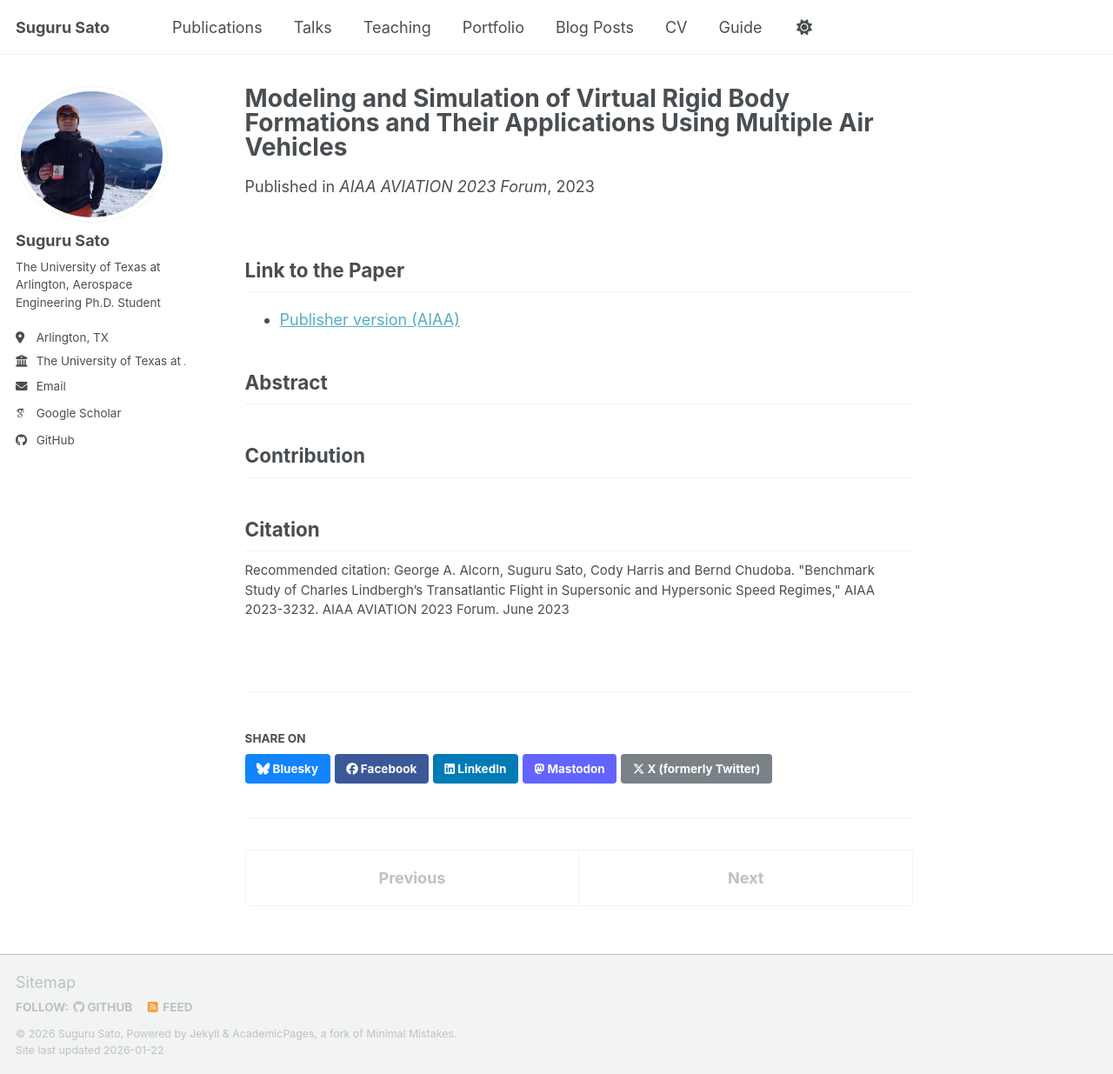
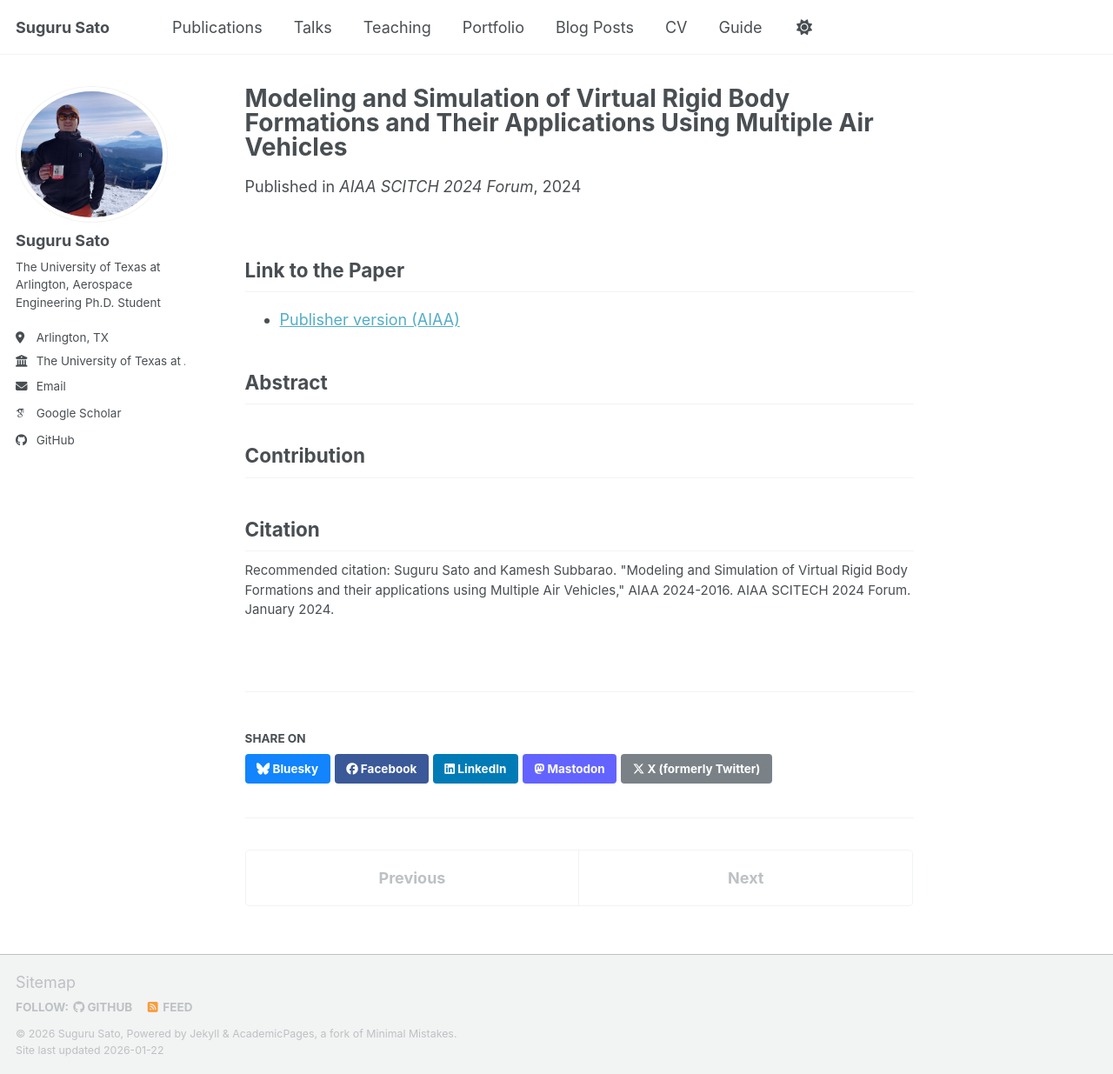
Before and after one commit to GitHub-Suguru/GitHub-Suguru.github.io, a Jekyll site: the page built from _publications/2015-10-01-paper-title-number-3.md, in a window 1280 px wide and 1235 px high. Shown: the whole window at 87% size. Built offline with Jekyll 4.4.1, drawn with Linux system fonts in a browser that asks for light colours; some web fonts are replaced; a script bundle is joined from its source files by our own code; library files that are not in the unit come from our copies.

Commit message:
Update 2015-10-01-paper-title-number-3.md

```diff
--- a/_publications/2015-10-01-paper-title-number-3.md
+++ b/_publications/2015-10-01-paper-title-number-3.md
@@ -4,16 +4,16 @@ collection: publications
 category: conferences
 permalink: /publication/2024-01-04-AIAA2024-2016
 excerpt: 'Virtual Rigid Body (VRB) formation flying framework for UAV swarms. This concept is inspired by how inter-agent distances are kept constant within a rigid body, eliminating the need for intra-formation collision aovoidance'
-date: 2023-06-08
-venue: 'AIAA AVIATION 2023 Forum'
+date: 2024-01-04
+venue: 'AIAA SCITCH 2024 Forum'
 slidesurl:
 paperurl:
 bibtexurl:
-citation: 'George A. Alcorn, Suguru Sato, Cody Harris and Bernd Chudoba. "Benchmark Study of Charles Lindbergh’s Transatlantic Flight in Supersonic and Hypersonic Speed Regimes," AIAA 2023-3232. AIAA AVIATION 2023 Forum. June 2023'
+citation: 'Suguru Sato and Kamesh Subbarao. "Modeling and Simulation of Virtual Rigid Body Formations and their applications using Multiple Air Vehicles," AIAA 2024-2016. AIAA SCITECH 2024 Forum. January 2024. '
 ---
 
 ## Link to the Paper
-- [Publisher version (AIAA)](https://arc.aiaa.org/doi/10.2514/6.2023-3232)
+- [Publisher version (AIAA)](https://arc.aiaa.org/doi/10.2514/6.2024-2016)
 
 ## Abstract
 
```
